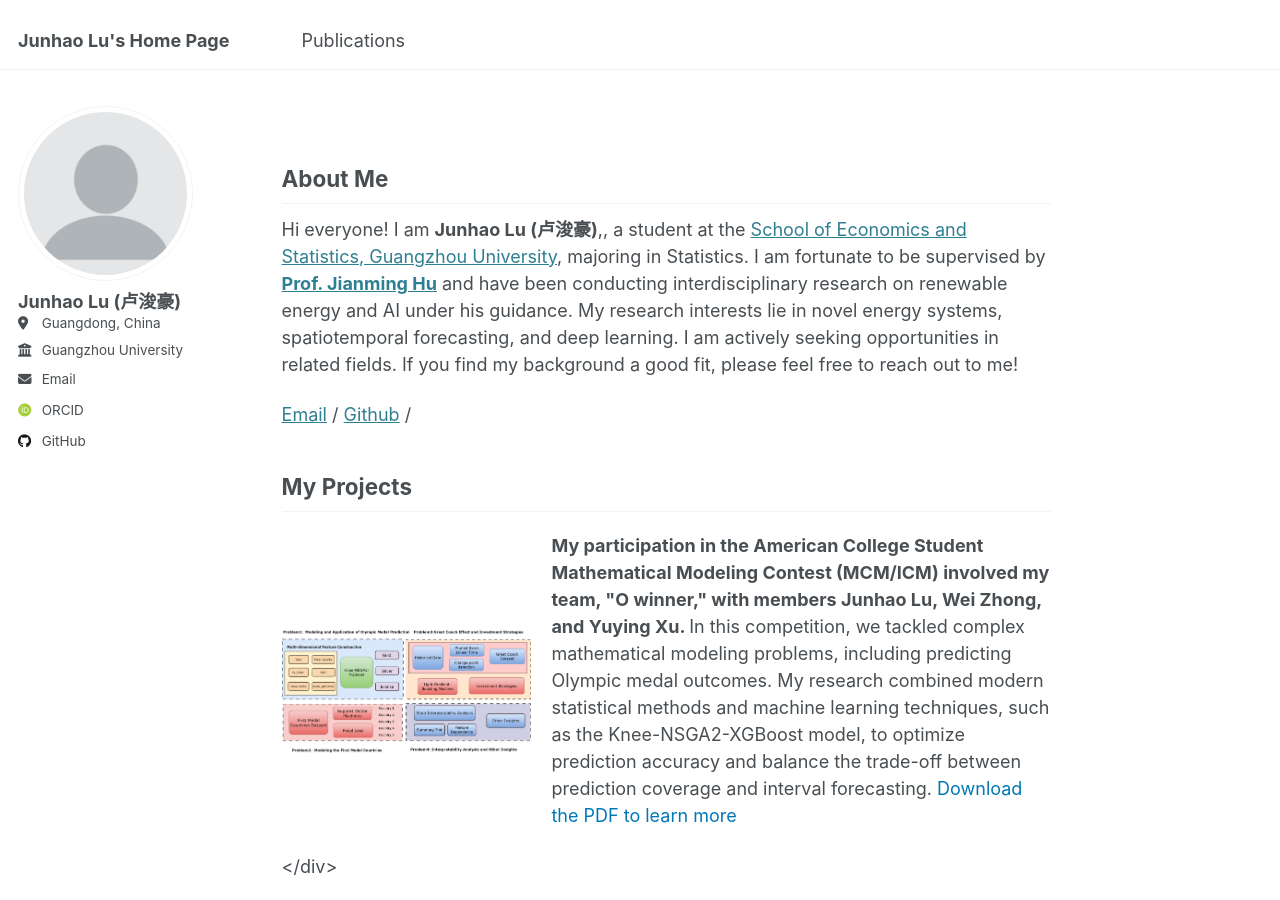
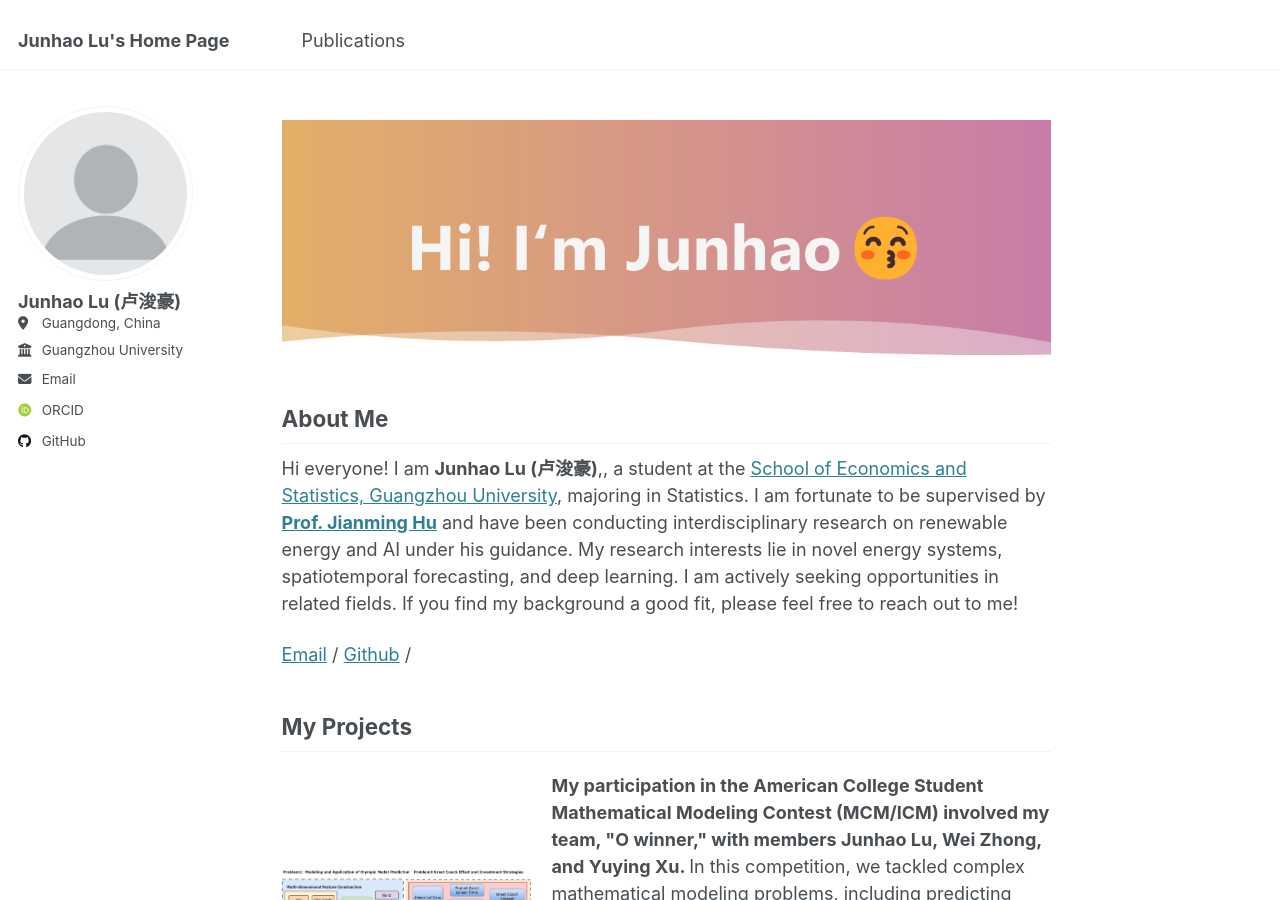
Before and after one commit to lujunhao123/lujunhao123.github.io, a Jekyll site: the page built from _pages/about.md, in a window 1280 px wide and 900 px high. Built offline with Jekyll 4.4.1, drawn with Linux system fonts in a browser that asks for light colours; some web fonts are replaced.

Commit message:
Update about.md

```diff
--- a/_pages/about.md
+++ b/_pages/about.md
@@ -9,6 +9,8 @@ redirect_from:
 ---
 <!--<span class='anchor' id='about-me'></span>
 ![header](https://capsule-render.vercel.app/api?type=waving&height=300&color=gradient&text=Hi!%20I‘m%20Junhao😚&fontAlign=50)-->
+<span class='anchor' id='about-me'></span>
+<img src="../images/AAA/Hello.png" alt="Header Image" />
 
 ## About Me
 
```
